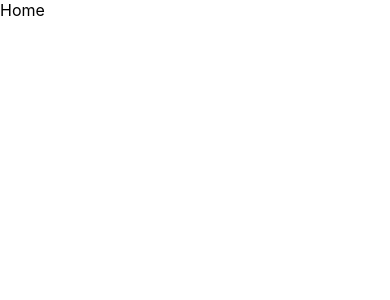
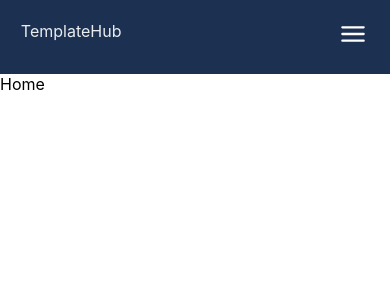
Before and after one commit to SacleuxBenoit/ReactTemplateHub, a React (Create React App) app in the folder templatehub/: page / in a window 390 px wide. Shown: the top 300 px of the page. Built offline with nearby package versions, Linux system fonts and the light colour scheme.

Commit message:
create header (mobile only for now)

```diff
--- a/templatehub/src/App.js
+++ b/templatehub/src/App.js
@@ -1,10 +1,12 @@
 import { BrowserRouter as Router, Routes, Route } from 'react-router-dom'
 import Home from './Pages/Home/Home';
+import MainHeader from './Components/Header/MainHeader';
 
 function App() {
   return (
     <div className="App">
       <Router>
+        <MainHeader />
         <Routes>
           <Route path="*" element={<Home />} />
         </Routes>
--- /dev/null
+++ b/templatehub/src/Components/Header/MainHeader.js
@@ -0,0 +1,51 @@
+import { useState } from 'react'
+import { Link } from 'react-router-dom'
+import('../../Styles/Header/MainHeader.css')
+
+function MainHeader() {
+    const [displayBurgerMenu, setDisplayBurgerMenu] = useState(false)
+
+    function burgerMenu() {
+        setDisplayBurgerMenu(!displayBurgerMenu)
+    }
+    return (
+        <>
+            <div className='containerMainHeader'>
+                <Link to="/"><div>TemplateHub</div></Link>
+                <div>
+                    <svg onClick={burgerMenu} className='svgBurgerMenu' viewBox="0 0 24 24" fill="none" xmlns="http://www.w3.org/2000/svg">
+                        <g id="SVGRepo_bgCarrier" strokeWidth="0"></g>
+                        <g id="SVGRepo_tracerCarrier" strokeLinecap="round" strokeLinejoin="round"></g>
+                        <g id="SVGRepo_iconCarrier">
+                            {displayBurgerMenu ? (
+                                <>
+                                    <path d="M3 12h18" stroke="#fff" strokeWidth="1.2" strokeLinecap="round"></path>
+                                    <path d="M3 6h18" stroke="#fff" strokeWidth="1.2" strokeLinecap="round"></path>
+                                    <path d="M3 18h18" stroke="#fff" strokeWidth="1.2" strokeLinecap="round"></path>
+                                </>
+                            ) : (
+                                <>
+                                    <path d="M20 7L4 7" stroke="#fff" strokeWidth="1.7" strokeLinecap="round"></path>
+                                    <path d="M20 12L4 12" stroke="#fff" strokeWidth="1.7" strokeLinecap="round"></path>
+                                    <path d="M20 17L4 17" stroke="#fff" strokeWidth="1.7" strokeLinecap="round"></path>
+                                </>
+                            )}
+                        </g>
+                    </svg>            </div>
+                <div className='searchBar'><input type="text" placeholder="search..." /></div>
+
+            </div>
+            {displayBurgerMenu && (
+                <div className='listMainHeader'>
+                    <ul>
+                        <Link to="/"><li>Header</li></Link>
+                        <Link to="/"><li>Footer</li></Link>
+                        <Link to="/"><li>NavBar</li></Link>
+                    </ul>
+                </div>
+            )}
+        </>
+    )
+}
+
+export default MainHeader
--- a/templatehub/src/Pages/Home/Home.js
+++ b/templatehub/src/Pages/Home/Home.js
@@ -1,3 +1,4 @@
+import '../../Styles/Home.css'
 function Home() {
     return (
         <div>Home</div>
--- /dev/null
+++ b/templatehub/src/Styles/Header/MainHeader.css
@@ -0,0 +1,89 @@
+/* .containerMainHeader {
+    display: flex;
+    width: 100%;
+    font-size: 1.3rem;
+    background-color: rgba(10, 32, 68, 0.907);
+    color: rgba(254, 254, 254, 0.912);
+    border-bottom: 1px solid rgb(179, 199, 213);
+}
+
+.containerMainHeader input {
+    width: 100%;
+    margin: 0rem 1rem;
+    font-size: 1.2rem;
+}
+
+List
+.containerMainHeader ul {
+    list-style-type: none;
+    padding: 0;
+    margin: 0;
+    display: flex;
+    justify-content: space-between;
+}
+
+.containerMainHeader li {
+    padding: 0rem 2rem;
+}
+
+.containerMainHeader a {
+    color: rgba(254, 254, 254, 0.912);
+    text-decoration: none;
+}
+
+.listMainHeader {
+    display: none;
+}
+
+@media screen and (min-width: 1024px) {
+    .containerMainHeader {
+        padding: 1.2rem 2rem;
+    }
+
+    .listMainHeader {
+        display: block;
+    }
+} */
+
+.containerMainHeader {
+    display: flex;
+    padding: 1.3rem;
+    background-color: rgba(10, 32, 68, 0.927);
+    color: rgba(254, 254, 254, 0.912);
+    justify-content: space-between;
+}
+
+.containerMainHeader a,
+.listMainHeader a {
+    color: rgba(254, 254, 254, 0.912);
+    text-decoration: none;
+}
+
+.searchBar {
+    display: none;
+}
+
+.svgBurgerMenu {
+    height: 2rem;
+    width: 2rem;
+    margin-top: -.2rem;
+}
+
+.listMainHeader ul {
+    list-style-type: none;
+    padding: 0;
+    margin: 0;
+    color: white;
+    background-color: rgba(10, 32, 68, 0.907);
+}
+
+.listMainHeader ul li {
+    padding: 1rem;
+    border-bottom: 1px solid black;
+}
+
+@media screen and (min-width: 768px) {
+    .svgBurgerMenu {
+        display: none;
+    }
+}
```
Also changed, not shown: templatehub/src/Components/Footer/MainFooter.js (added), templatehub/src/Styles/Home.css (added).
